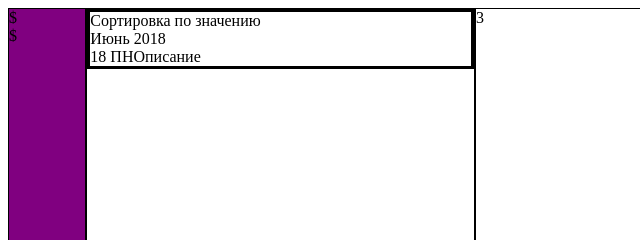
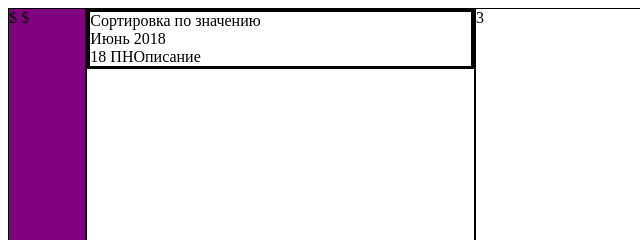
Before and after one commit to Kaj1rr/WEB, a plain HTML site: page Project/index.html in a window 1280 px wide. Shown: the top 240 px of the page, 0-640 px from the left. Drawn offline with Linux system fonts and the light colour scheme.

Commit message:
Update style.css

```diff
--- a/Project/style.css
+++ b/Project/style.css
@@ -29,3 +29,7 @@
 .discription {
     display: flex;
 }
+
+.sidebar_icon{
+    display:inline-flex;
+}
```
